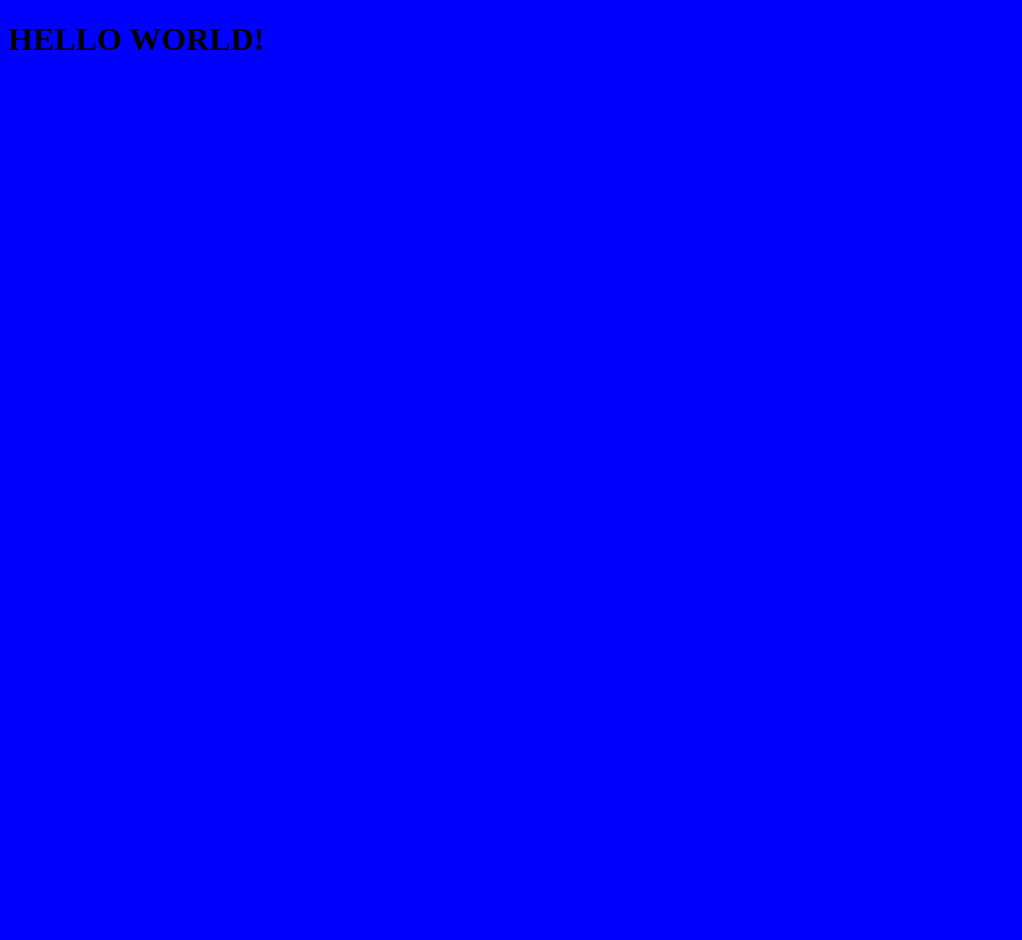
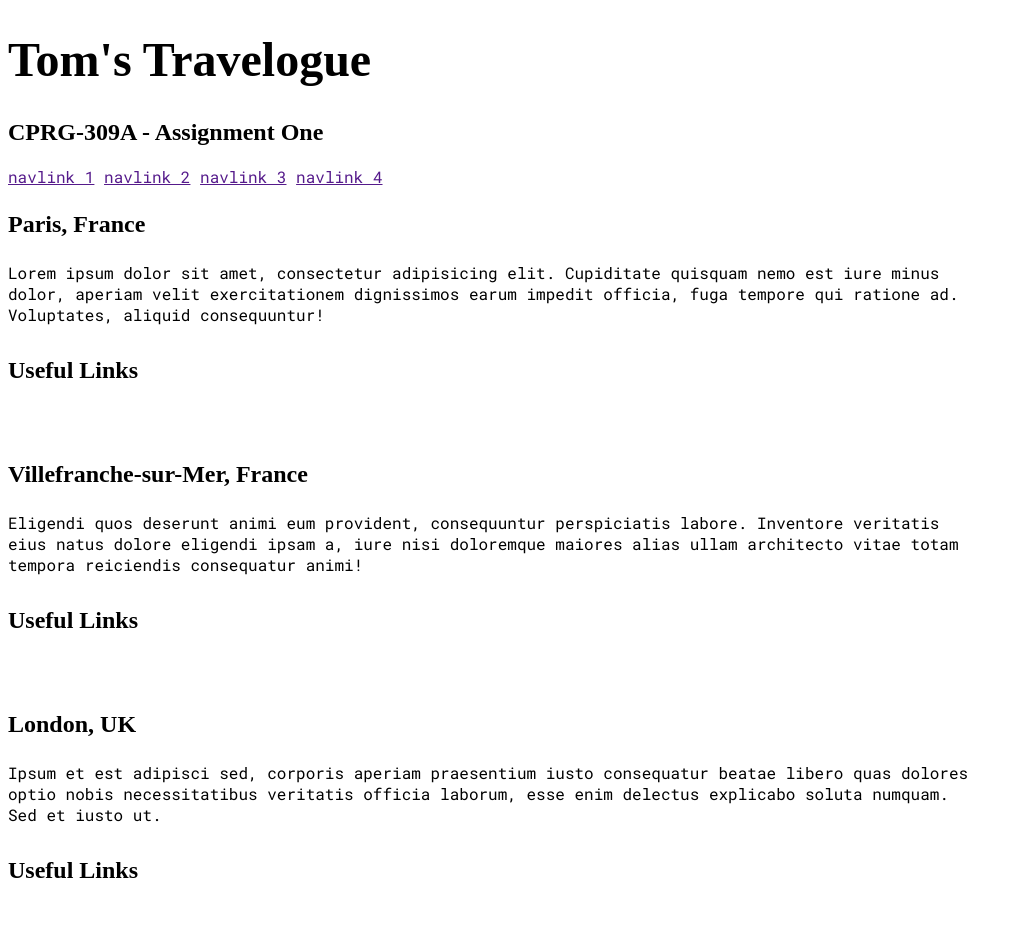
Before and after one commit to tomkhr/cprg309-travelogue-assignment, a plain HTML site: page index.html in a window 1280 px wide. Shown: the whole page, without its empty margins (0-1022 px from the left). Before the commit the page ends 800 px from the top, so only its background shows below. Drawn offline with Linux system fonts and the light colour scheme; a web font is replaced by a local one.

Commit message:
HTML structure + font embed

```diff
--- a/index.html
+++ b/index.html
@@ -8,7 +8,59 @@
 </head>
 <body>
 
-<h1>HELLO WORLD!</h1>
+<header>
+    <h1>Tom's Travelogue</h1>
+    <h2>CPRG-309A - Assignment One</h2>
+<nav>
+    <a href="">navlink 1</a>
+    <a href="">navlink 2</a>
+    <a href="">navlink 3</a>
+    <a href="">navlink 4</a>
+</nav>
+</header>
+
+
+
+<main>
+    <section>
+        <h3>Paris, France</h3>
+        <p>Lorem ipsum dolor sit amet, consectetur adipisicing elit. Cupiditate quisquam nemo est iure minus dolor, aperiam velit exercitationem dignissimos earum impedit officia, fuga tempore qui ratione ad. Voluptates, aliquid consequuntur!</p>
+        <h4>Useful Links</h4>
+        <a href=""></a>
+        <figure>
+            <img src="" alt="">
+        </figure>
+        <figcaption></figcaption>
+    </section>
+    <section>
+        <h3>Villefranche-sur-Mer, France</h3>
+        <p>Eligendi quos deserunt animi eum provident, consequuntur perspiciatis labore. Inventore veritatis eius natus dolore eligendi ipsam a, iure nisi doloremque maiores alias ullam architecto vitae totam tempora reiciendis consequatur animi!</p>
+        <h4>Useful Links</h4>
+        <a href=""></a>
+        <figure>
+            <img src="" alt="">
+        </figure>
+        <figcaption></figcaption>
+    </section>
+    <section>
+        <h3>London, UK</h3>
+        <p>Ipsum et est adipisci sed, corporis aperiam praesentium iusto consequatur beatae libero quas dolores optio nobis necessitatibus veritatis officia laborum, esse enim delectus explicabo soluta numquam. Sed et iusto ut.</p>
+        <h4>Useful Links</h4>
+        <a href=""></a>
+        <figure>
+            <img src="" alt="">
+        </figure>
+        <figcaption></figcaption>
+    </section>
+</main>
+
+
+
+<footer>
+
+</footer>
+
+
 
     <script src="script.js"></script>
 </body>
--- a/styles.css
+++ b/styles.css
@@ -1,7 +1,23 @@
+@import url('https://fonts.googleapis.com/css2?family=Platypi:ital,wght@0,300..800;1,300..800&family=Roboto+Mono:ital,wght@0,100..700;1,100..700&display=swap');
+
+
 *{
     box-sizing: border-box;
 }
 
 body {
-    background-color: blue;
+    font-family: "Roboto Mono", 'Courier New', Courier, monospace;
 }
+
+h1, h2, h3, h4 {
+    font-family: "Platypi", serif;
+    font-size: 1.5rem;
+}
+
+h1 {
+    font-size: 3rem;
+}
+
+main {
+    max-width: 100ch;
+}
```
